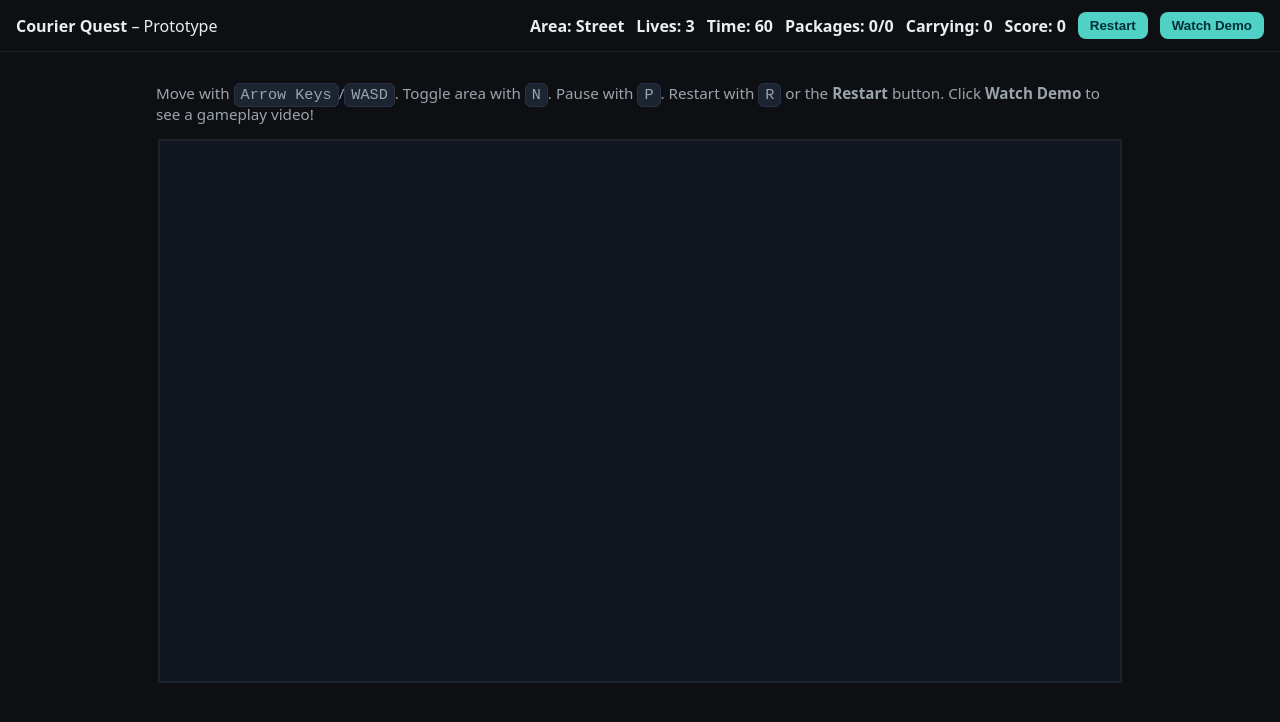
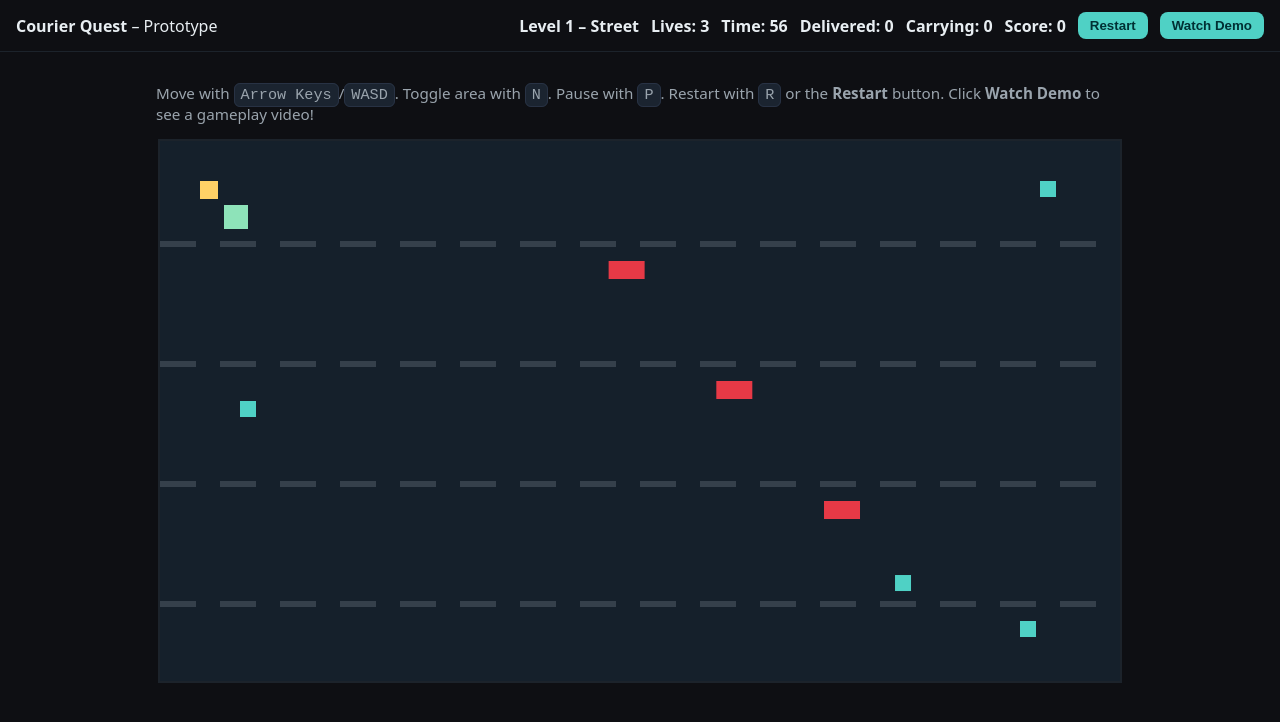
Before and after one commit to RakeshRathakrishnan/Courier-Quest, a plain HTML site: page index.html in a window 1280 px wide. Drawn offline with Linux system fonts and the light colour scheme.

Commit message:
Update index.html

```diff
--- a/index.html
+++ b/index.html
@@ -151,7 +151,8 @@
     </div>
   </div>
 
-  <script type="module" src="main.js"></script>
+  <script type="module" src="scripts/main.js"></script>
+
 
 </body>
 </html>
```
